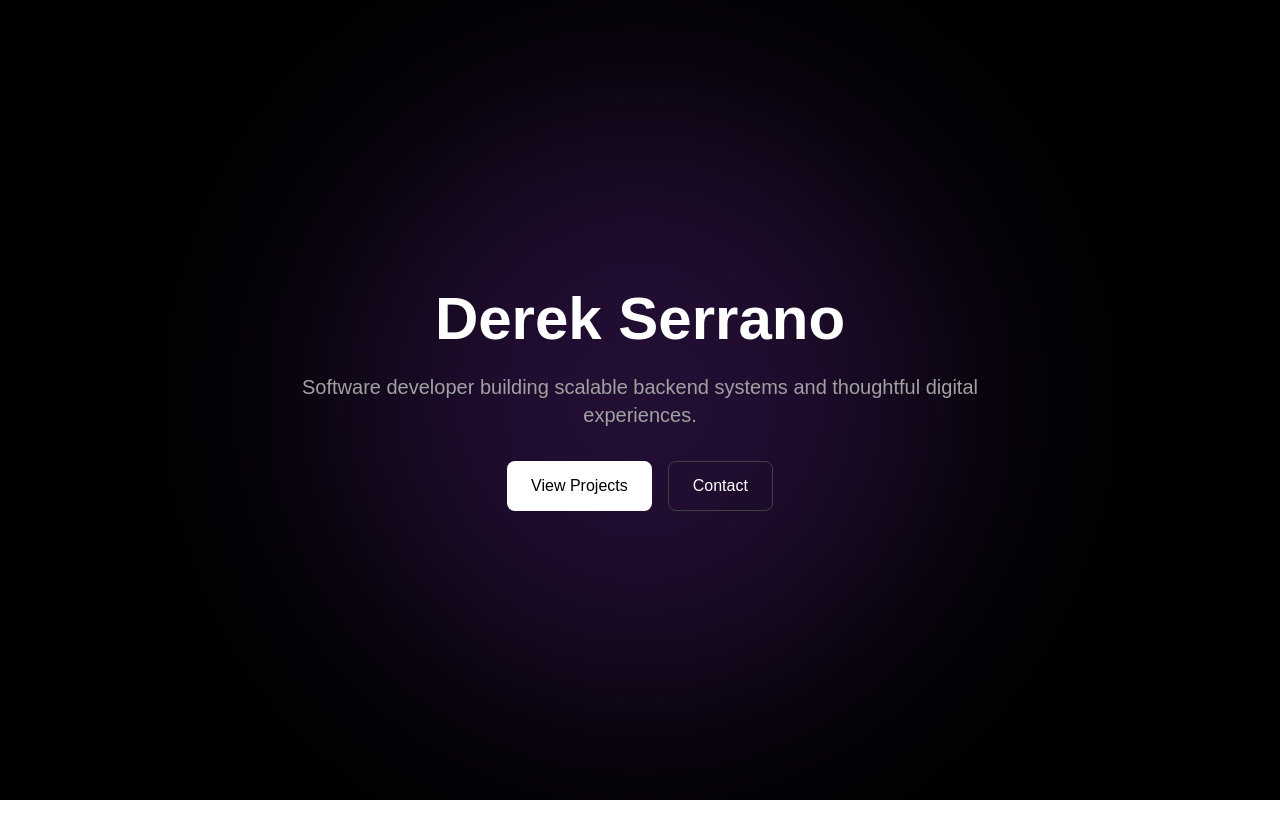
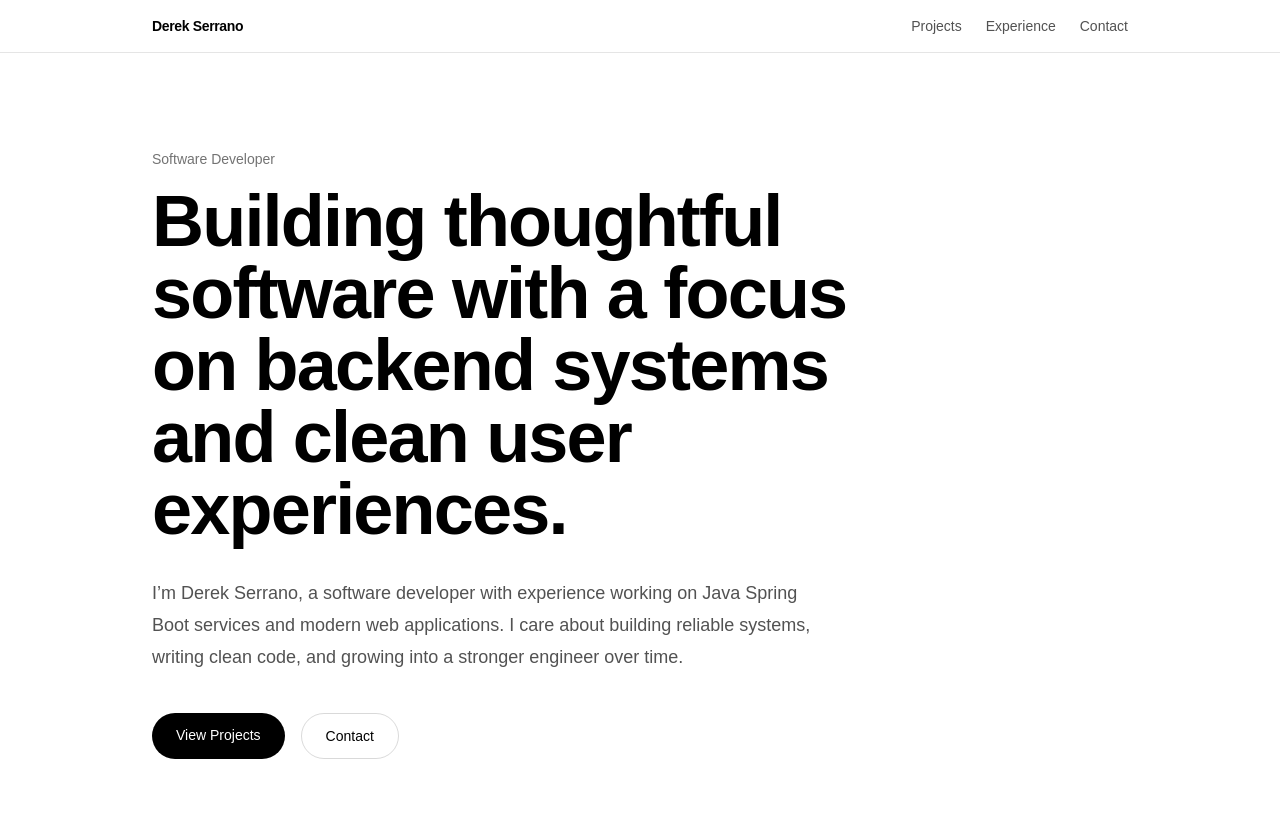
Before and after one commit to greendolph1n/derek-portfolio, a Next.js app: page / in a window 1280 px wide. Shown: the top 838 px of the page. Before the commit the page ends 800 px from the top, so only its background shows below. Built offline with nearby package versions, Linux system fonts and the light colour scheme.

Commit message:
add components and basic template

```diff
--- a/app/page.tsx
+++ b/app/page.tsx
@@ -1,30 +1,42 @@
+import Navbar from "@/components/Navbar";
+
 export default function Home() {
   return (
-    <main className="relative min-h-screen bg-black text-white flex items-center justify-center overflow-hidden">
+    <main className="min-h-screen bg-white text-black">
+      <Navbar />
 
-      <div className="absolute w-[600px] h-[600px] bg-purple-500/20 blur-[120px] rounded-full"></div>
+      <section className="mx-auto max-w-5xl px-6 py-24">
+        <div className="max-w-3xl">
+          <p className="mb-4 text-sm text-neutral-500">Software Developer</p>
 
-      <div className="relative max-w-3xl px-6 text-center">
-        <h1 className="text-6xl font-bold mb-6">
-          Derek Serrano
-        </h1>
+          <h1 className="text-5xl font-semibold tracking-tight sm:text-7xl">
+            Building thoughtful software with a focus on backend systems and clean user experiences.
+          </h1>
 
-        <p className="text-xl text-neutral-400 mb-8">
-          Software developer building scalable backend systems and
-          thoughtful digital experiences.
-        </p>
+          <p className="mt-8 max-w-2xl text-lg leading-8 text-neutral-600">
+            I’m Derek Serrano, a software developer with experience working on
+            Java Spring Boot services and modern web applications. I care about
+            building reliable systems, writing clean code, and growing into a
+            stronger engineer over time.
+          </p>
 
-        <div className="flex justify-center gap-4">
-          <button className="px-6 py-3 bg-white text-black rounded-lg font-medium hover:bg-neutral-200 transition">
-            View Projects
-          </button>
+          <div className="mt-10 flex gap-4">
+            <a
+              href="#projects"
+              className="rounded-full bg-black px-6 py-3 text-sm font-medium text-white transition hover:opacity-85"
+            >
+              View Projects
+            </a>
 
-          <button className="px-6 py-3 border border-neutral-700 rounded-lg hover:border-neutral-400 transition">
-            Contact
-          </button>
+            <a
+              href="#contact"
+              className="rounded-full border border-black/15 px-6 py-3 text-sm font-medium text-black transition hover:bg-black/5"
+            >
+              Contact
+            </a>
+          </div>
         </div>
-      </div>
-
+      </section>
     </main>
   );
 }
--- /dev/null
+++ b/components/Navbar.tsx
@@ -0,0 +1,23 @@
+export default function Navbar() {
+  return (
+    <header className="w-full border-b border-black/10">
+      <div className="mx-auto flex max-w-5xl items-center justify-between px-6 py-4">
+        <div className="text-sm font-semibold tracking-tight">
+          Derek Serrano
+        </div>
+
+        <nav className="flex items-center gap-6 text-sm text-neutral-600">
+          <a href="#projects" className="transition hover:text-black">
+            Projects
+          </a>
+          <a href="#experience" className="transition hover:text-black">
+            Experience
+          </a>
+          <a href="#contact" className="transition hover:text-black">
+            Contact
+          </a>
+        </nav>
+      </div>
+    </header>
+  );
+}
```
